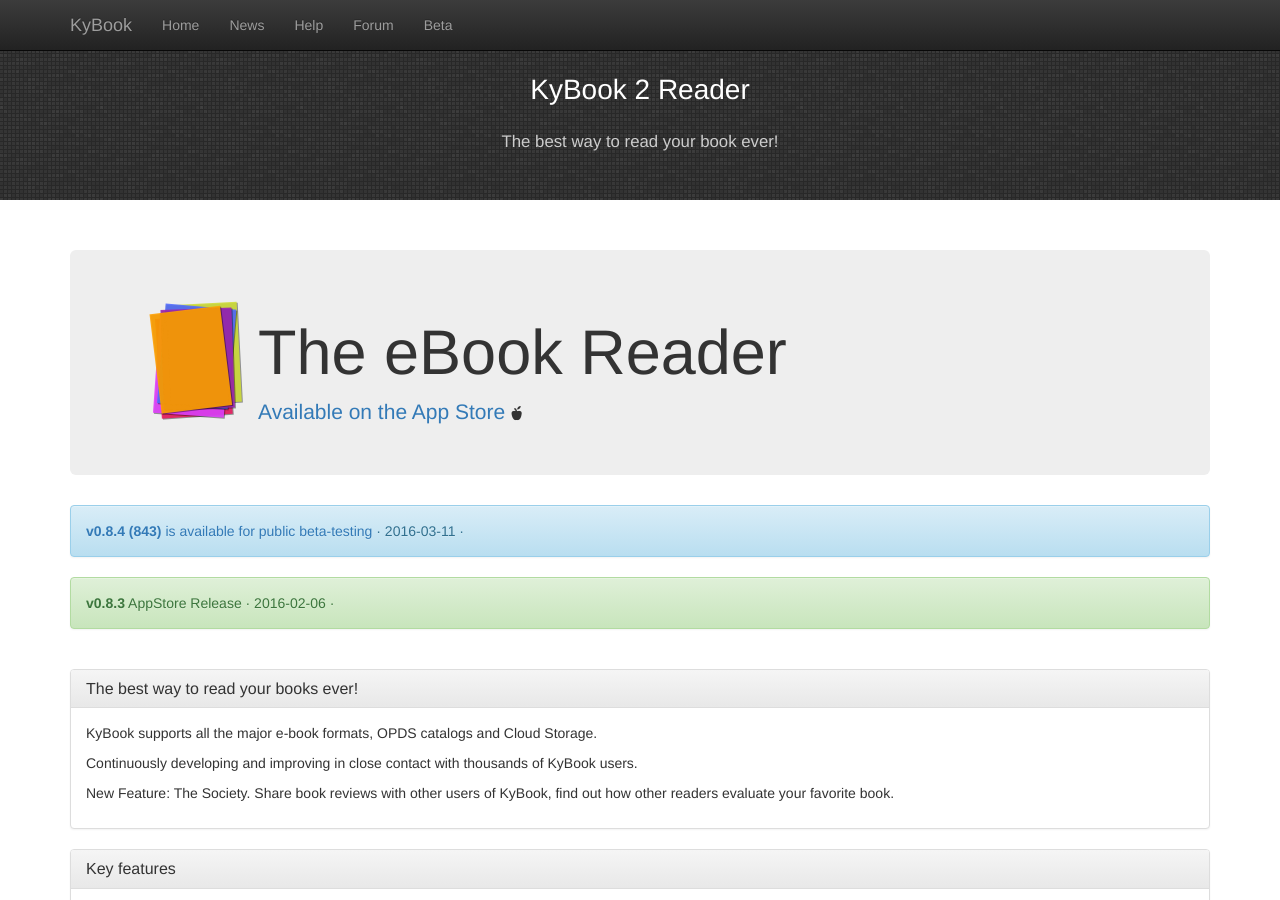
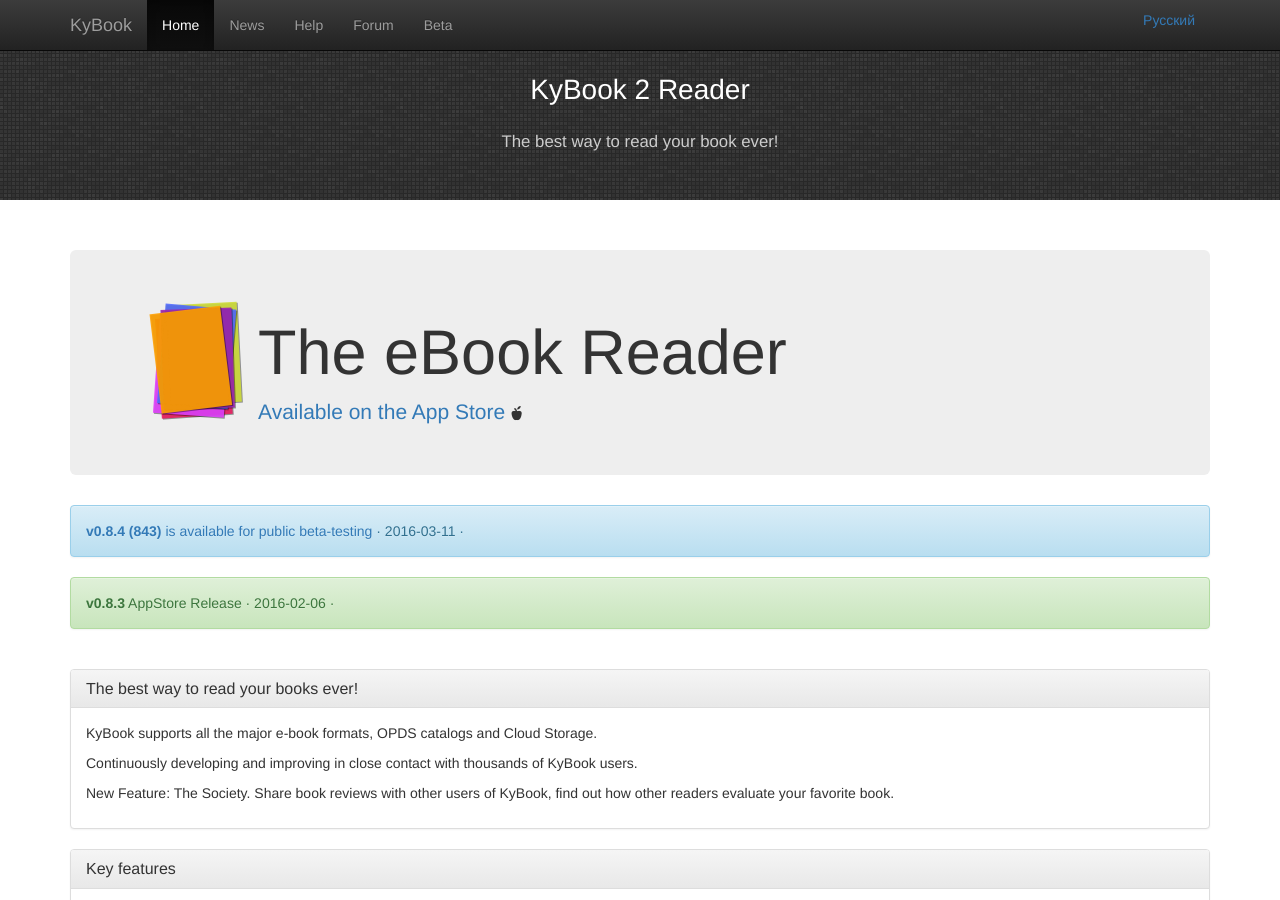
Before and after one commit to kolyvan/kybook-reader.com, a Jekyll site: the page built from index.html, in a window 1280 px wide and 900 px high. Built offline with Jekyll 4.4.1, drawn with Linux system fonts in a browser that asks for light colours; nearby versions of some CDN libraries.

Commit message:
fix issue with navigation on main page

```diff
--- a/_layouts/kybook-ru.html
+++ b/_layouts/kybook-ru.html
@@ -38,7 +38,7 @@
         <div id="navbar" class="collapse navbar-collapse">
           <ul class="nav navbar-nav">
 
-          {% if page.url == '/ru/index.html' %}
+          {% if page.url == '/ru/' %}
           <li class="active"><a href="/ru/index.html">Главная</a></li>
           {% else %}
           <li ><a href="/ru/index.html">Главная</a></li>
@@ -71,7 +71,7 @@
           </ul>
 
           <ul class="nav pull-right">
-          {% if page.url == '/ru/index.html' %}
+          {% if page.url == '/ru/' %}
           <li ><a href="/index.html">English</a></li>
           {% elsif page.url == '/ru/news.html' %}
           <li ><a href="/news.html">English</a></li>
--- a/_layouts/kybook.html
+++ b/_layouts/kybook.html
@@ -37,7 +37,7 @@
         <div id="navbar" class="collapse navbar-collapse">
           <ul class="nav navbar-nav">
 
-          {% if page.url == '/index.html' %}
+          {% if page.url == '/' %}
           <li class="active"><a href="/index.html">Home</a></li>
           {% else %}
           <li ><a href="/index.html">Home</a></li>
@@ -70,7 +70,7 @@
           </ul>
 
           <ul class="nav pull-right">
-          {% if page.url == '/index.html' %}
+          {% if page.url == '/' %}
           <li ><a href="/ru/index.html">Русский</a></li>
           {% elsif page.url == '/news.html' %}
           <li ><a href="/ru/news.html">Русский</a></li>
```
